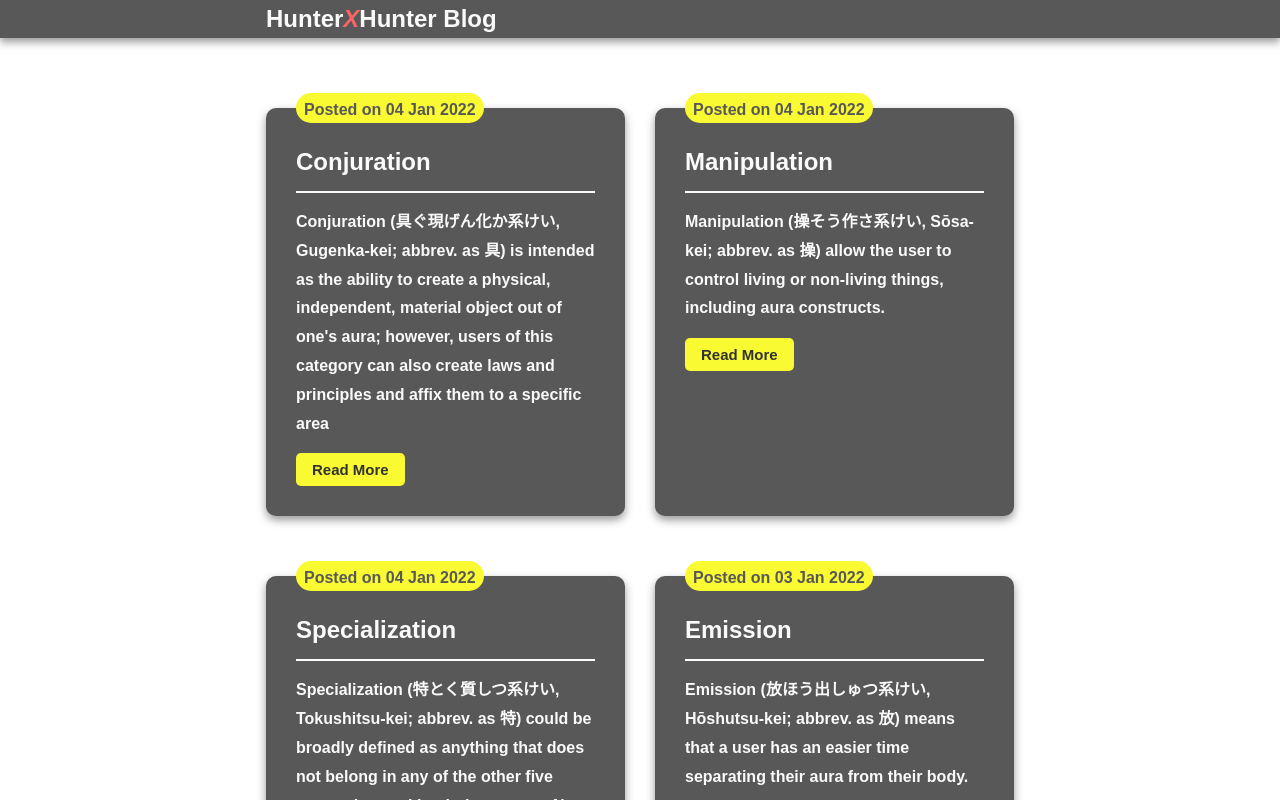
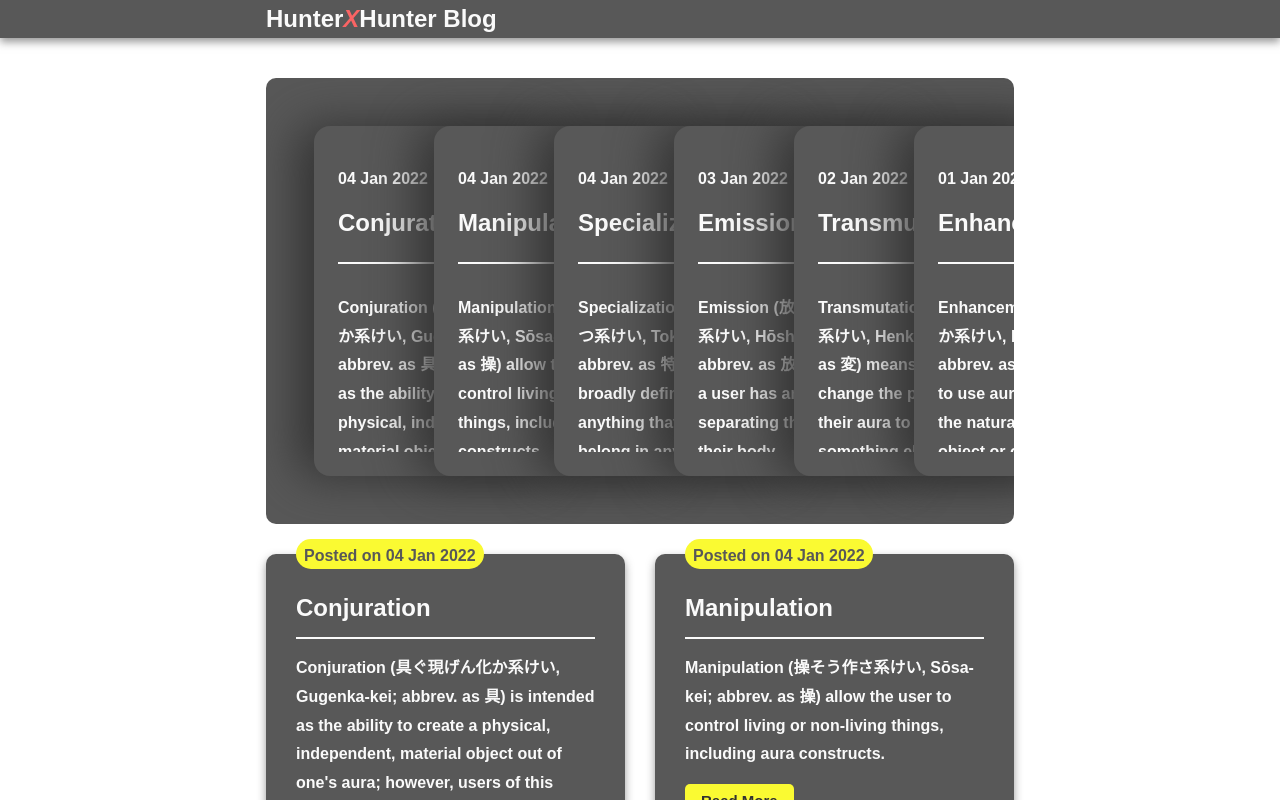
Before and after one commit to torik135/HXH-blog, a Next.js app: page / in a window 1280 px wide. Shown: the top 800 px of the page. Built offline with nearby package versions, Linux system fonts and the light colour scheme.

Commit message:
add card & styling

```diff
--- /dev/null
+++ b/components/Card.js
@@ -0,0 +1,26 @@
+import Link from "next/link"
+
+const Card = ({ post }) => {
+    return <>
+
+
+        <article className="card-box">
+            <div className="card-header">
+                <p>
+                    {post.meta.date}
+                </p>
+                <h2 className="post-title">
+                    {post.meta.title}
+                </h2>
+            </div>
+            <div className="line"></div>
+            <div className="card-content">
+                <p>{post.meta.excerpt}</p>
+            </div>
+        </article>
+
+    </>
+
+}
+
+export default Card
--- a/components/Header.js
+++ b/components/Header.js
@@ -5,7 +5,7 @@
     <header>
       <div className="container">
         <Link href="/" passHref>
-          <h2>Hunter<i className="text-red">X</i>Hunter Blog</h2>
+          <h2 className="blog-name">Hunter<i className="text-red">X</i>Hunter Blog</h2>
         </Link>
       </div>
     </header >
--- a/pages/_app.js
+++ b/pages/_app.js
@@ -1,4 +1,5 @@
 import '../styles/globals.css'
+import '../styles/card.css'
 
 // components
 import Header from '../components/Header'
@@ -6,7 +7,7 @@
 const MyApp = ({ Component, pageProps }) => {
   return (
     <>
-      <Header/>
+      <Header />
       <main className="container">
         <Component {...pageProps} />
       </main>
--- a/pages/index.js
+++ b/pages/index.js
@@ -6,6 +6,8 @@
 import Head from 'next/head'
 
 import Post from '../components/Post'
+import Card from '../components/Card'
+
 import sortByDate from '../utils/sortByDate'
 
 export const getStaticProps = async () => {
@@ -45,6 +47,12 @@
         <link rel="icon" href="/favicon.ico" />
       </Head>
 
+      <section className="card-list">
+        {posts.map((post, index) => (
+          <Card key={index} post={post} />
+        ))}
+      </section>
+
       <div className="posts">
         {posts.map((post, index) => (
           // <p>{post.data.title}</p>
--- /dev/null
+++ b/styles/card.css
@@ -0,0 +1,124 @@
+/* ROOT */
+:root {
+  /* COLOR */
+
+  --prim-color: #585858;
+
+  --white: rgba(250, 250, 250, 1);
+  --white50: rgba(250, 250, 250, 0.5);
+
+  --black: rgba(50, 50, 50, 1);
+  --black50: rgba(50, 50, 50, 0.5);
+  --black25: rgba(50, 50, 50, 0.25);
+
+  --red: rgba(250, 100, 100, 1);
+  --blue: rgba(12, 191, 232, 1);
+  --yellow: rgba(250, 250, 50, 1);
+
+  --gray50: rgba(100, 100, 100, 0.5);
+
+  /* BOOTSTRAP COLOR */
+  --bootstrap-primary: #0d6efd;
+  --bootstrap-warning: #ffc107;
+  --bootstrap-danger: #dc3545;
+
+  /* GRADIENT */
+  --color-gradient1: rgb(1, 255, 207);
+  --color-gradient2: rgb(255, 252, 0);
+
+  /* BOX-SHADOW */
+  --box-shadow1: 0 4px 8px var(--black50);
+  --box-shadow2: -1rem 0 3rem var(--black);
+  --box-shadow3: inset 2px 2px 2px var(--black50),
+    inset -2px -2px 2px var(--white50);
+
+  --linear-gradient1: linear-gradient(
+    90deg,
+    var(--black),
+    var(--black) 1px,
+    var(--prim-color) 0,
+    var(--prim-color)
+  );
+}
+
+/* ROOT END */
+
+/* UTILS */
+
+/* UTILS END */
+
+/* CARD */
+.card-list {
+  display: flex;
+  padding: 3rem;
+  overflow-x: scroll;
+  background: var(--prim-color);
+  border-radius: 10px;
+}
+
+.card-box {
+  display: flex;
+  position: relative;
+  flex-direction: column;
+  height: 350px;
+  width: 400px;
+  min-width: 250px;
+  padding: 1.5rem;
+  border-radius: 16px;
+  background-color: var(--prim-color);
+  color: var(--white);
+  box-shadow: var(--box-shadow2);
+  transition: 0.2s;
+}
+
+.card-box:hover {
+  transform: translateY(-1rem);
+}
+
+/*
+~ = general sibling combinator
+to call all sibling class after the element
+*/
+.card-box:hover ~ .card-box {
+  transform: translateX(130px);
+}
+
+/*
+not first child then margin left
+*/
+.card-box:not(:first-child) {
+  margin-left: -130px;
+}
+
+.card-content {
+  overflow-y: scroll;
+}
+/* CARD END */
+
+/* WEBKIT */
+.card-list::-webkit-scrollbar {
+  width: 10px;
+  height: 10px;
+}
+.card-list::-webkit-scrollbar-thumb {
+  background: var(--black);
+  border-radius: 10px;
+}
+.card-list::-webkit-scrollbar-track {
+  background: var(--yellow);
+  border-radius: 16px;
+}
+
+.card-content::-webkit-scrollbar {
+  width: 10px;
+  height: 10px;
+}
+.card-content::-webkit-scrollbar-thumb {
+  background: var(--black);
+  border-radius: 10px;
+}
+.card-content::-webkit-scrollbar-track {
+  background: var(--yellow);
+  border-radius: 16px;
+}
+/* WEBKIT END */
--- a/styles/globals.css
+++ b/styles/globals.css
@@ -82,6 +82,10 @@
   border-bottom: 2px solid var(--white);
   margin-top: 15px;
   margin-bottom: 15px;
+}
+
+.blog-name {
+  cursor: pointer;
 }
 
 /* UTILS END */
```
